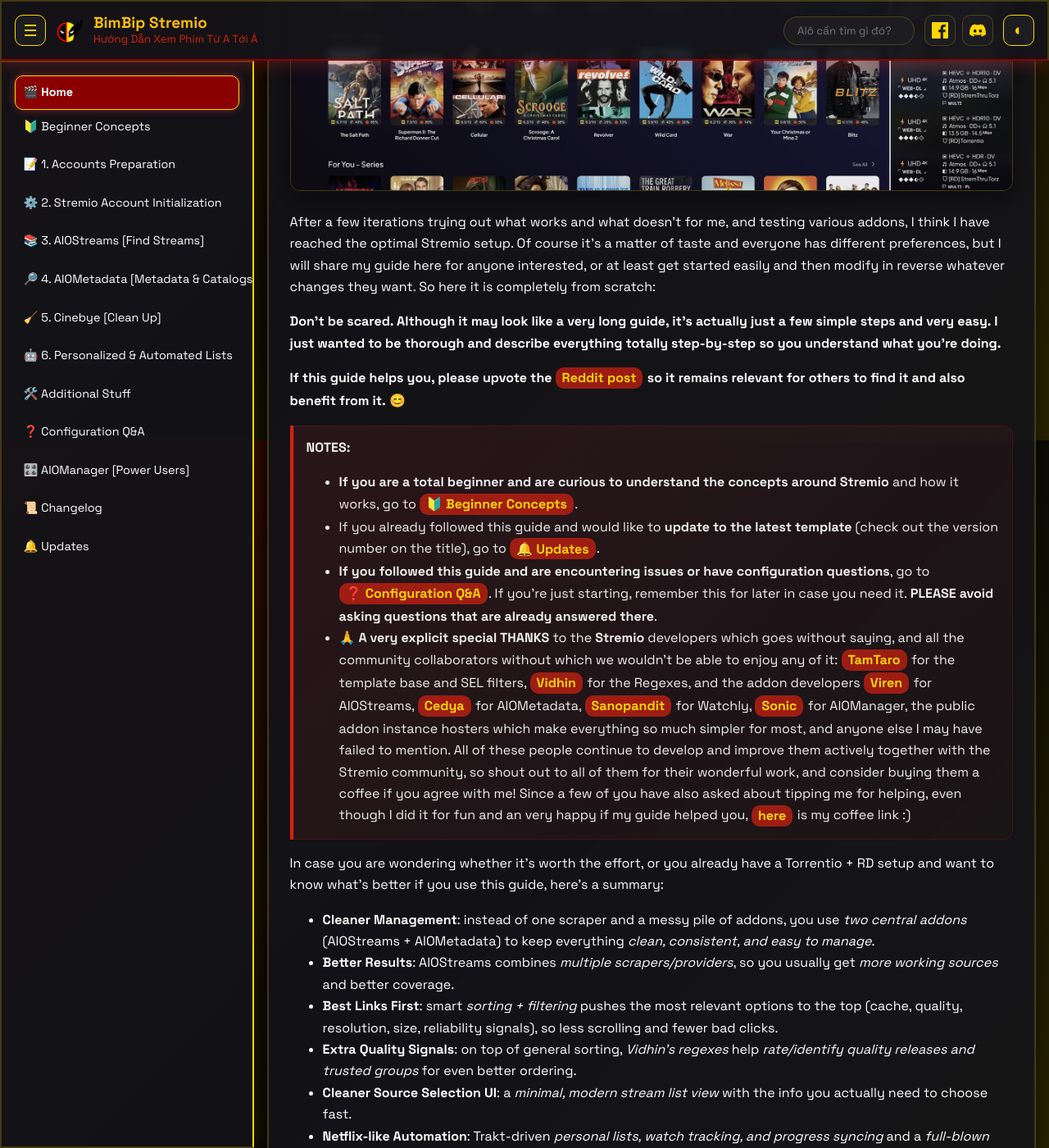
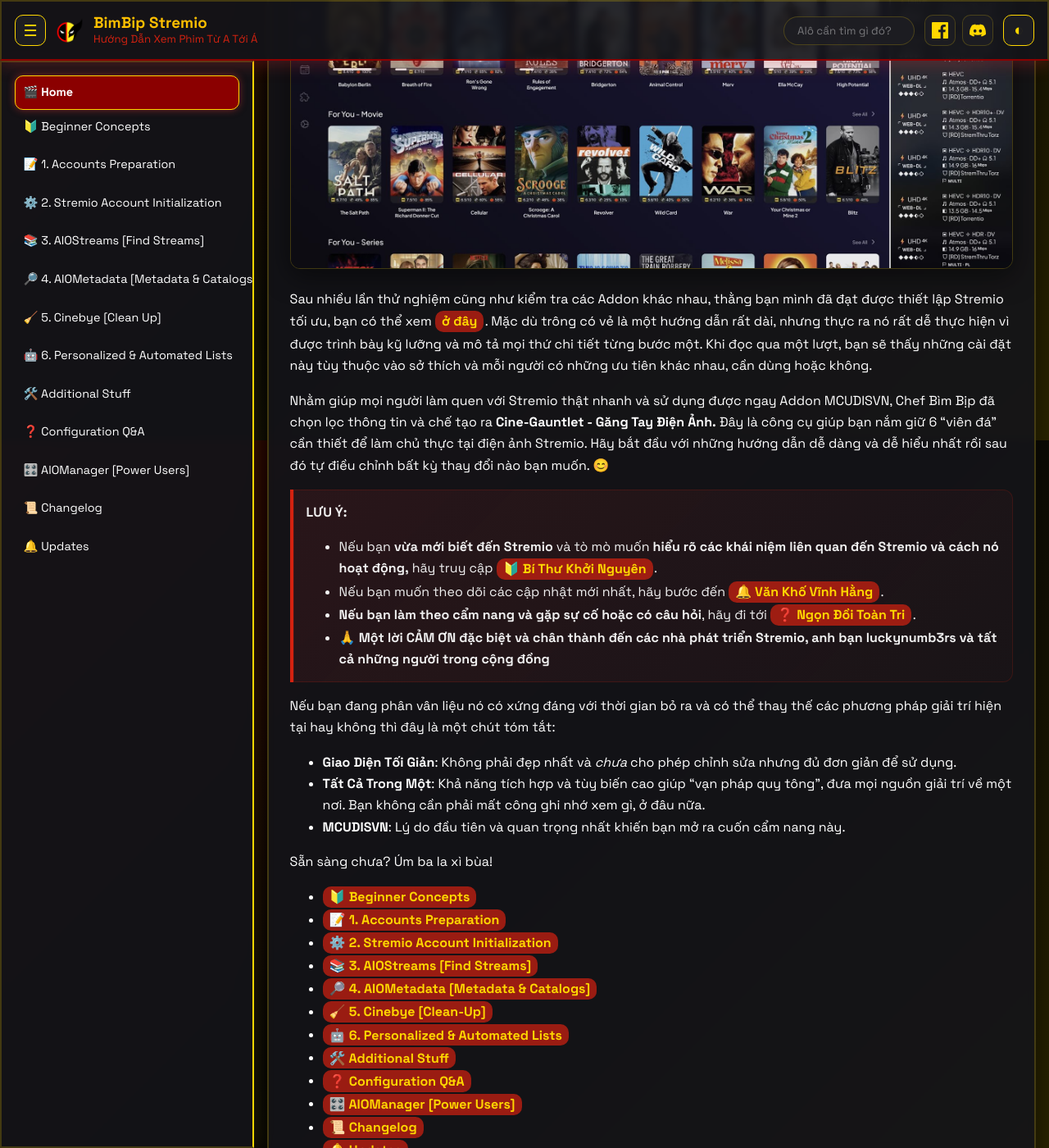
Before and after one commit to bimbipsubteam/bimbip-stremio, a Jekyll site: the page built from docs/index.md, in a window 1280 px wide and 1400 px high, scrolled down 363 px. Shown: the whole window at 82% size. Built offline with Jekyll 4.4.1, drawn with Linux system fonts in a browser that asks for light colours; some of the changed text lies outside the part shown.

Commit message:
chore: auto-sync homepage outputs

```diff
--- a/docs/index.md
+++ b/docs/index.md
@@ -3,34 +3,28 @@ layout: default
 title: Home
 ---
 
-# 🎬 STREMIO FULL & EASY TOTAL BEGINNER'S GUIDE
-**[⚡ DEBRID / 🧲 P2P / 🌐 HTTP]** (*v2.0*)
+# 🎬 CẨM NANG NẮM GIỮ THỰC TẠI ĐIỆN ẢNH 🎬
+## **[❤️ From BimBip & luckynumb3rs with love ❤️]**
 
 ![Homescreen (left) & Stream source selection (right)](images/home.jpg)
 
-After a few iterations trying out what works and what doesn't for me, and testing various addons, I think I have reached the optimal Stremio setup. Of course it's a matter of taste and everyone has different preferences, but I will share my guide here for anyone interested, or at least get started easily and then modify in reverse whatever changes they want. So here it is completely from scratch:
+Sau nhiều lần thử nghiệm cũng như kiểm tra các Addon khác nhau, thằng bạn mình đã đạt được thiết lập Stremio tối ưu, bạn có thể xem [ở đây](https://luckynumb3rs.github.io/stremio-perfect-setup/). Mặc dù trông có vẻ là một hướng dẫn rất dài, nhưng thực ra nó rất dễ thực hiện vì được trình bày kỹ lưỡng và mô tả mọi thứ chi tiết từng bước một. Khi đọc qua một lượt, bạn sẽ thấy những cài đặt này tùy thuộc vào sở thích và mỗi người có những ưu tiên khác nhau, cần dùng hoặc không.
 
-**Don't be scared. Although it may look like a very long guide, it's actually just a few simple steps and very easy. I just wanted to be thorough and describe everything totally step-by-step so you understand what you're doing.**
+Nhằm giúp mọi người làm quen với Stremio thật nhanh và sử dụng được ngay Addon MCUDISVN, Chef Bìm Bịp đã chọn lọc thông tin và chế tạo ra **Cine-Gauntlet - Găng Tay Điện Ảnh.** Đây là công cụ giúp bạn nắm giữ 6 "viên đá" cần thiết để làm chủ thực tại điện ảnh Stremio. Hãy bắt đầu với những hướng dẫn dễ dàng và dễ hiểu nhất rồi sau đó tự điều chỉnh bất kỳ thay đổi nào bạn muốn. 😊
 
-**If this guide helps you, please upvote the [Reddit post](https://www.reddit.com/r/StremioAddons/comments/1qvn9rk/my_stremio_perfect_setup_for_me_at_least_sharing/) so it remains relevant for others to find it and also benefit from it.** 😊
+>**LƯU Ý:**
+>* Nếu bạn **vừa mới biết đến Stremio** và tò mò muốn **hiểu rõ các khái niệm liên quan đến Stremio và cách nó hoạt động,** hãy truy cập [**🔰 Bí Thư Khởi Nguyên**](guide/0-Beginner-Concepts.md).
+>* Nếu bạn muốn theo dõi các cập nhật mới nhất, hãy bước đến [**🔔 Văn Khố Vĩnh Hằng**](guide/Updates.md).
+>* **Nếu bạn làm theo cẩm nang và gặp sự cố hoặc có câu hỏi**, hãy đi tới [**❓ Ngọn Đồi Toàn Tri**](guide/8-Configuration-QA.md).
+>* **🙏 Một lời CẢM ƠN đặc biệt và chân thành đến các nhà phát triển Stremio, anh bạn luckynumb3rs và tất cả những người trong cộng đồng**
 
->**NOTES:**
->* **If you are a total beginner and are curious to understand the concepts around Stremio** and how it works, go to [**🔰 Beginner Concepts**](guide/0-Beginner-Concepts.md).
->* If you already followed this guide and would like to **update to the latest template** (check out the version number on the title), go to [**🔔 Updates**](guide/Updates.md).
->* **If you followed this guide and are encountering issues or have configuration questions**, go to [**❓ Configuration Q&A**](guide/8-Configuration-QA.md). If you're just starting, remember this for later in case you need it. **PLEASE avoid asking questions that are already answered there**.
->* **🙏 A very explicit special THANKS** to the **Stremio** developers which goes without saying, and all the community collaborators without which we wouldn't be able to enjoy any of it: [**TamTaro**](https://ko-fi.com/tamtaro) for the template base and SEL filters, [**Vidhin**](https://ko-fi.com/vidhin) for the Regexes, and the addon developers [**Viren**](https://ko-fi.com/Viren070) for AIOStreams, [**Cedya**](https://buymeacoffee.com/cedya) for AIOMetadata, [**Sanopandit**](https://ko-fi.com/timilsinabimal) for Watchly, [**Sonic**](https://ko-fi.com/sonicx161) for AIOManager, the public addon instance hosters which make everything so much simpler for most, and anyone else I may have failed to mention. All of these people continue to develop and improve them actively together with the Stremio community, so shout out to all of them for their wonderful work, and consider buying them a coffee if you agree with me! Since a few of you have also asked about tipping me for helping, even though I did it for fun and an very happy if my guide helped you, [**here**](https://ko-fi.com/luckynumb3rs) is my coffee link :)
+Nếu bạn đang phân vân liệu nó có xứng đáng với thời gian bỏ ra và có thể thay thế các phương pháp giải trí hiện tại hay không thì đây là một chút tóm tắt:
 
-In case you are wondering whether it's worth the effort, or you already have a Torrentio + RD setup and want to know what's better if you use this guide, here's a summary:
+* **Giao Diện Tối Giản**: Không phải đẹp nhất và *chưa* cho phép chỉnh sửa nhưng đủ đơn giản để sử dụng.
+* **Tất Cả Trong Một**: Khả năng tích hợp và tùy biến cao giúp "vạn pháp quy tông", đưa mọi nguồn giải trí về một nơi. Bạn không cần phải mất công ghi nhớ xem gì, ở đâu nữa.
+* **MCUDISVN**: Lý do đầu tiên và quan trọng nhất khiến bạn mở ra cuốn cẩm nang này.
 
-* **Cleaner Management**: instead of one scraper and a messy pile of addons, you use *two central addons* (AIOStreams + AIOMetadata) to keep everything *clean, consistent, and easy to manage*.
-* **Better Results**: AIOStreams combines *multiple scrapers/providers*, so you usually get *more working sources* and better coverage.
-* **Best Links First**: smart *sorting + filtering* pushes the most relevant options to the top (cache, quality, resolution, size, reliability signals), so less scrolling and fewer bad clicks.
-* **Extra Quality Signals**: on top of general sorting, *Vidhin's regexes* help *rate/identify quality releases and trusted groups* for even better ordering.
-* **Cleaner Source Selection UI**: a *minimal, modern stream list view* with the info you actually need to choose fast.
-* **Netflix-like Automation**: Trakt-driven *personal lists, watch tracking, and progress syncing* and a *full-blown suggestions engine with dynamic catalogs* based on what you watch and like, for a more "recommended and organized" experience.
-* **Richer Browsing**: AIOMetadata gives *better catalogs + metadata integrations* (ratings, descriptions, artwork) and lets you *remove/replace Cinemeta clutter*.
-
-So, now that you know, it's up to you, but if you're up for it, let's do it:
+Sẵn sàng chưa? Úm ba la xì bùa!
 
 - [🔰 Beginner Concepts](guide/0-Beginner-Concepts.md)
 - [📝 1. Accounts Preparation](guide/1-Accounts-Preparation.md)
```
Also changed, not shown: README.md.
